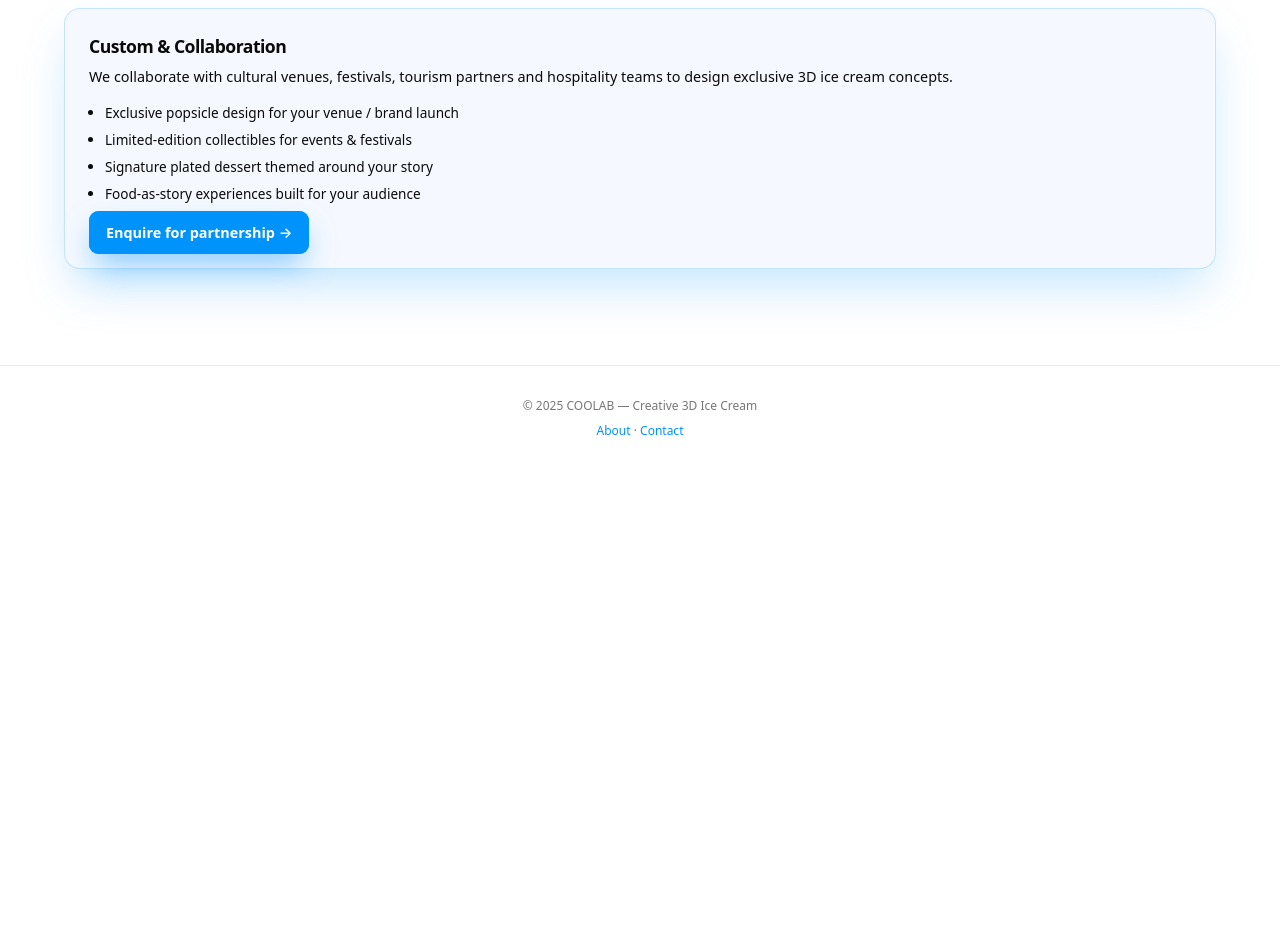
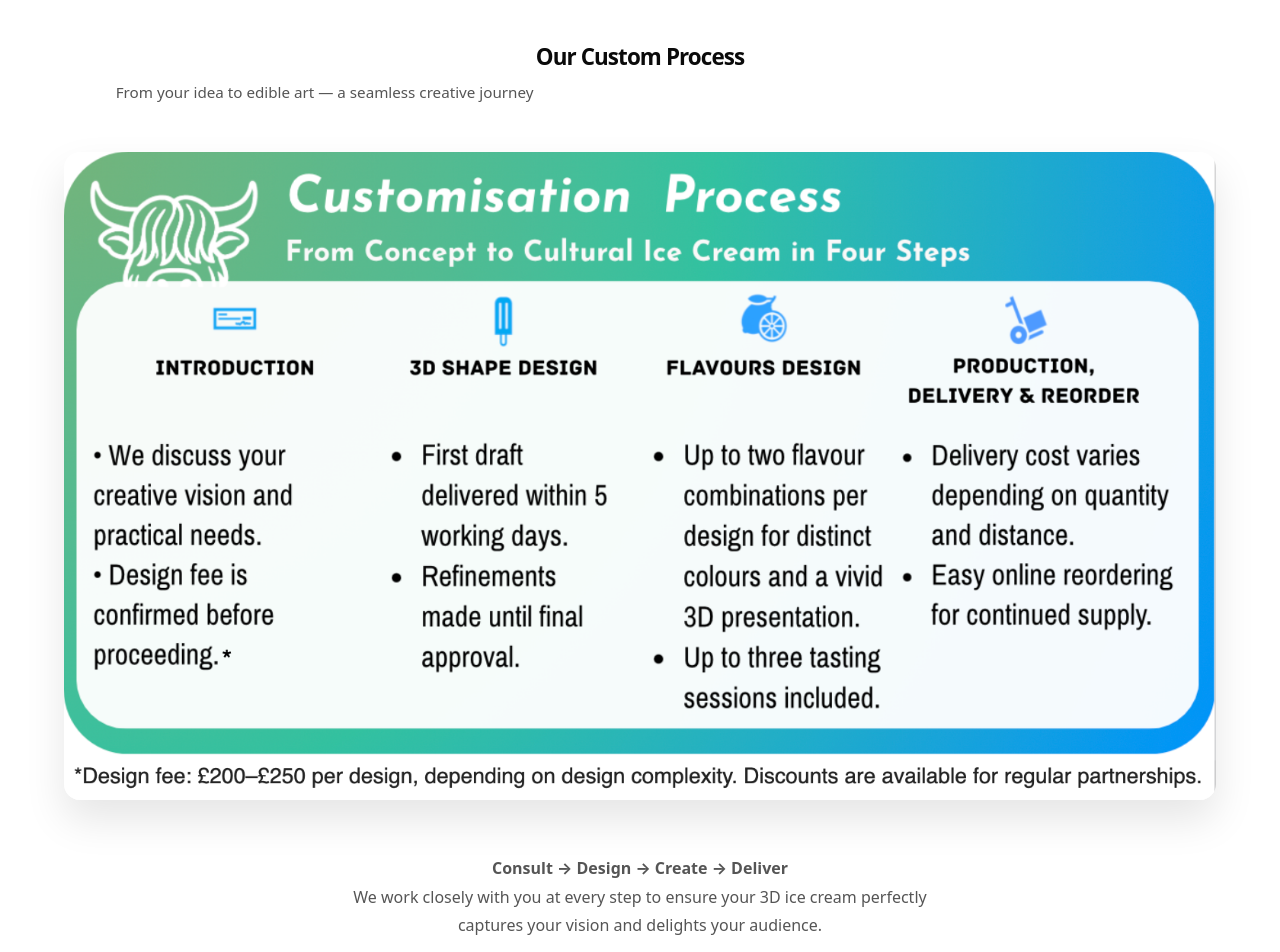
Before and after one commit to coolabuk/coolab-website, a plain HTML site: page products.html in a window 1280 px wide. Shown: the part 900-1852 px from the top of the page. Before the commit the page ends 1404 px from the top, so only its background shows below. Drawn offline with Linux system fonts and the light colour scheme.

Commit message:
Add files via upload

```diff
--- a/products.html
+++ b/products.html
@@ -114,22 +114,27 @@
     </div>
   </section>
 
-  <!-- COLLAB / CUSTOM -->
-  <section class="container" style="margin-top:3rem;">
-    <div class="collab-box">
-      <h2>Custom & Collaboration</h2>
-      <p>
-        We collaborate with cultural venues, festivals, tourism partners and hospitality teams to design exclusive 3D ice cream concepts.
+    <!-- CUSTOM PROCESS SECTION - 简洁版 -->
+  <section style="margin: 5rem 0;">
+    <div class="container">
+      <h2 class="section-title" style="text-align: center;">Our Custom Process</h2>
+      <p class="section-desc" style="text-align: center;">
+        From your idea to edible art — a seamless creative journey
       </p>
-      <ul class="collab-list">
-        <li>Exclusive popsicle design for your venue / brand launch</li>
-        <li>Limited-edition collectibles for events & festivals</li>
-        <li>Signature plated dessert themed around your story</li>
-        <li>Food-as-story experiences built for your audience</li>
-      </ul>
 
-      <div style="margin-top:1rem;">
-        <a href="contact.html" class="btn-primary">Enquire for partnership →</a>
+      <!-- 流程图片 -->
+      <div style="width: 100%; margin: 3rem 0;">
+        <img src="images/custom-process.jpg" alt="COOLAB Custom 3D Ice Cream Process"
+             style="width: 100%; height: auto; border-radius: 1rem; box-shadow: 0 20px 40px rgba(0,0,0,0.1);">
+      </div>
+
+      <!-- 流程说明 -->
+      <div style="text-align: center; max-width: 600px; margin: 0 auto;">
+        <div style="font-size: 1rem; line-height: 1.8; color: var(--text-dim);">
+          <p><strong>Consult → Design → Create → Deliver</strong></p>
+          <p>We work closely with you at every step to ensure your 3D ice cream
+             perfectly captures your vision and delights your audience.</p>
+        </div>
       </div>
     </div>
   </section>
```
Also changed, not shown: images/custom-process.jpg (added).
